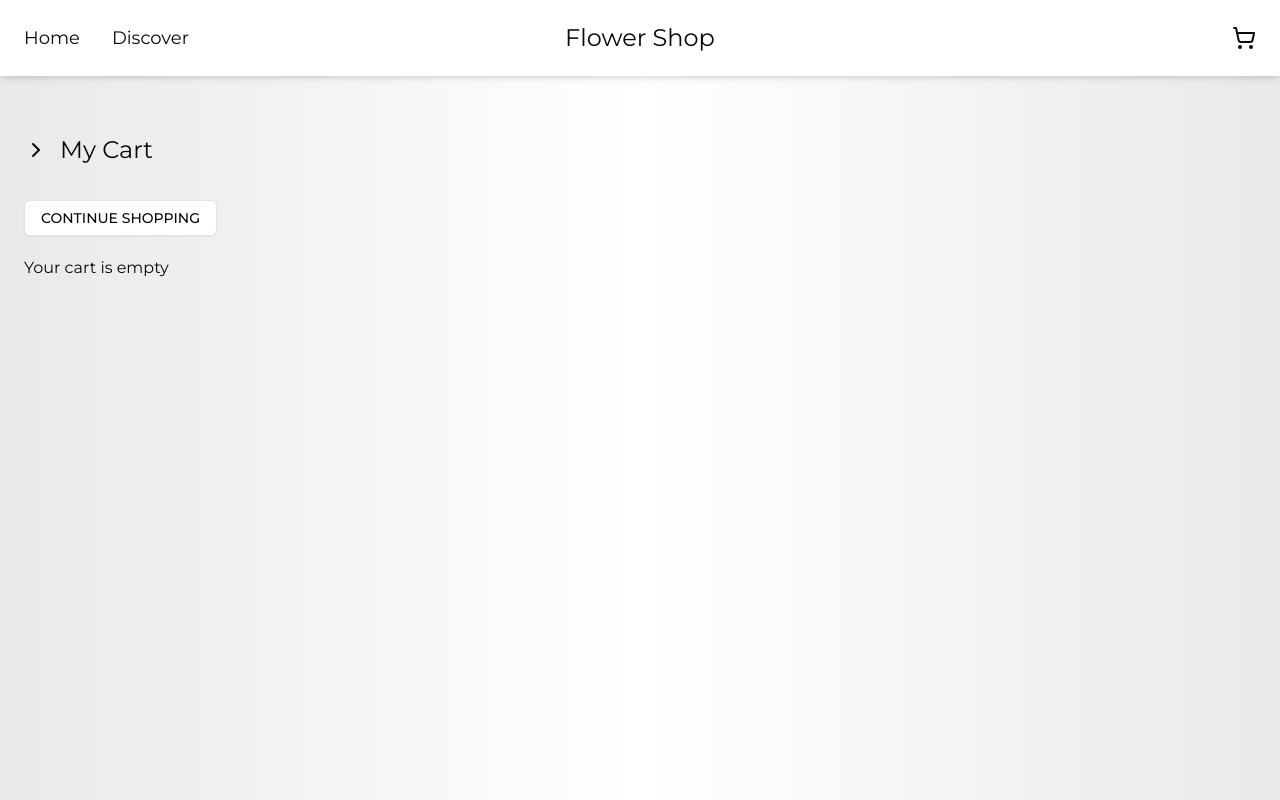
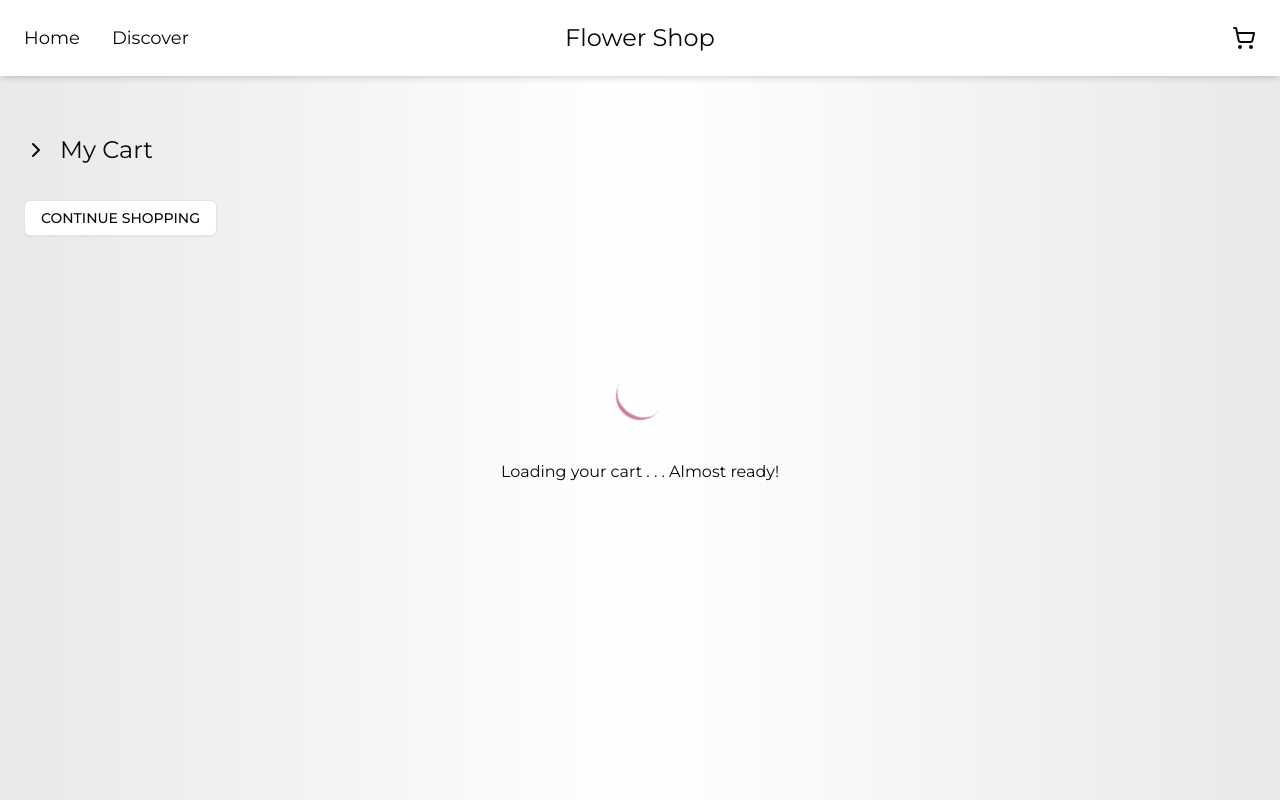
Before and after one commit to snmada/flower-shop, a Next.js app: page /shop/cart in a window 1280 px wide. Shown: the top 800 px of the page. Built offline with nearby package versions, Linux system fonts and the light colour scheme.

Commit message:
Add loading spinner for cart display

```diff
--- a/src/app/shop/cart/page.tsx
+++ b/src/app/shop/cart/page.tsx
@@ -7,7 +7,7 @@ import Summary from '@/components/cart/Summary';
 import { useCart } from '@/context/CartContext';
 
 export default function CartPage() {
-  const { cart } = useCart();
+  const { cart, isLoading } = useCart();
 
   return (
     <div>
@@ -21,16 +21,19 @@ export default function CartPage() {
       >
         CONTINUE SHOPPING
       </LinkButton>
+        {!isLoading ? (
+          <div className='flex flex-col justify-center items-center h-96'>
+            <div className='border-t-4 border-primary border-solid rounded-full w-12 h-12 animate-spin'></div>
+            <p className='mt-10'>Loading your cart . . . Almost ready!</p>
+          </div>
+        ) : (
           <div className='grid grid-cols-1 sm:grid-cols-2 lg:grid-cols-5 gap-6 mt-5'>
             <div className='flex flex-col col-span-1 sm:col-span-2 lg:col-span-3 gap-6'>
               {cart.length === 0 ? (
                 <p>Your cart is empty</p>
               ) : (
                 cart.map((product) => (
-              <CartItem
-                key={product.id}
-                product={product}
-              />
+                  <CartItem key={product.id} product={product} />
                 ))
               )}
             </div>
@@ -40,6 +43,7 @@ export default function CartPage() {
               }
             </div>
           </div>
+        )}
     </div>
   );
 }
--- a/src/context/CartContext.tsx
+++ b/src/context/CartContext.tsx
@@ -19,6 +19,7 @@ interface CartContextType {
   updateQuantity: (id: string, quantity: number) => void;
   subtotal: number;
   total: number;
+  isLoading: boolean;
 }
 
 const CartContext = createContext<CartContextType | undefined>(undefined);
@@ -31,12 +32,14 @@ export const CartProvider = ({
   const [cart, setCart] = useState<Product[]>([]);
   const [subtotal, setSubtotal] = useState<number>(0);
   const [total, setTotal] = useState<number>(0);
+  const [isLoading, setIsLoading] = useState<boolean>(true);
 
   useEffect(() => {
     const storedCart = localStorage.getItem('cart');
     if (storedCart) {
       setCart(JSON.parse(storedCart));
     }
+    setIsLoading(false);
   }, []);
 
   useEffect(() => {
@@ -96,7 +99,8 @@ export const CartProvider = ({
         removeFromCart,
         updateQuantity,
         subtotal,
-        total
+        total,
+        isLoading
       }}>
       {children}
     </CartContext.Provider>
```
Lines whose indentation alone changed are shown as unchanged.
